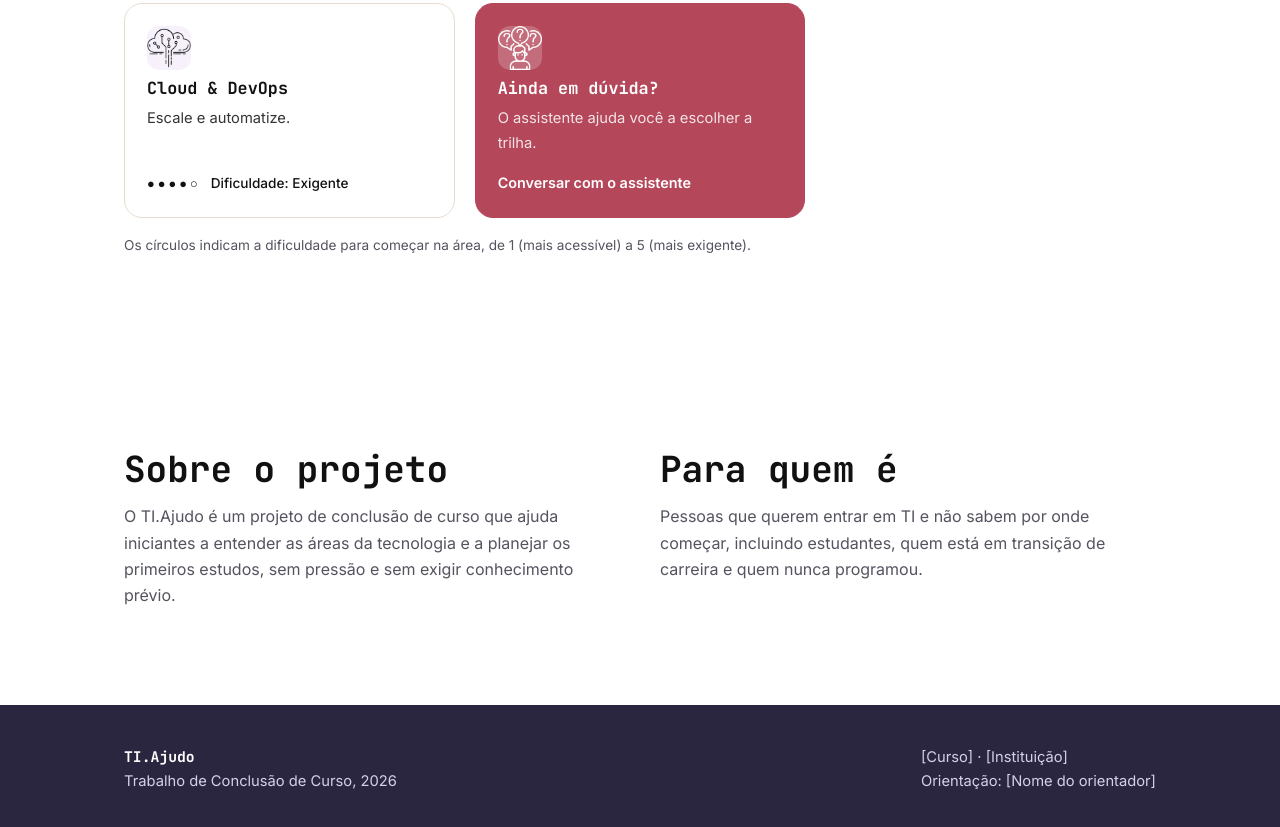
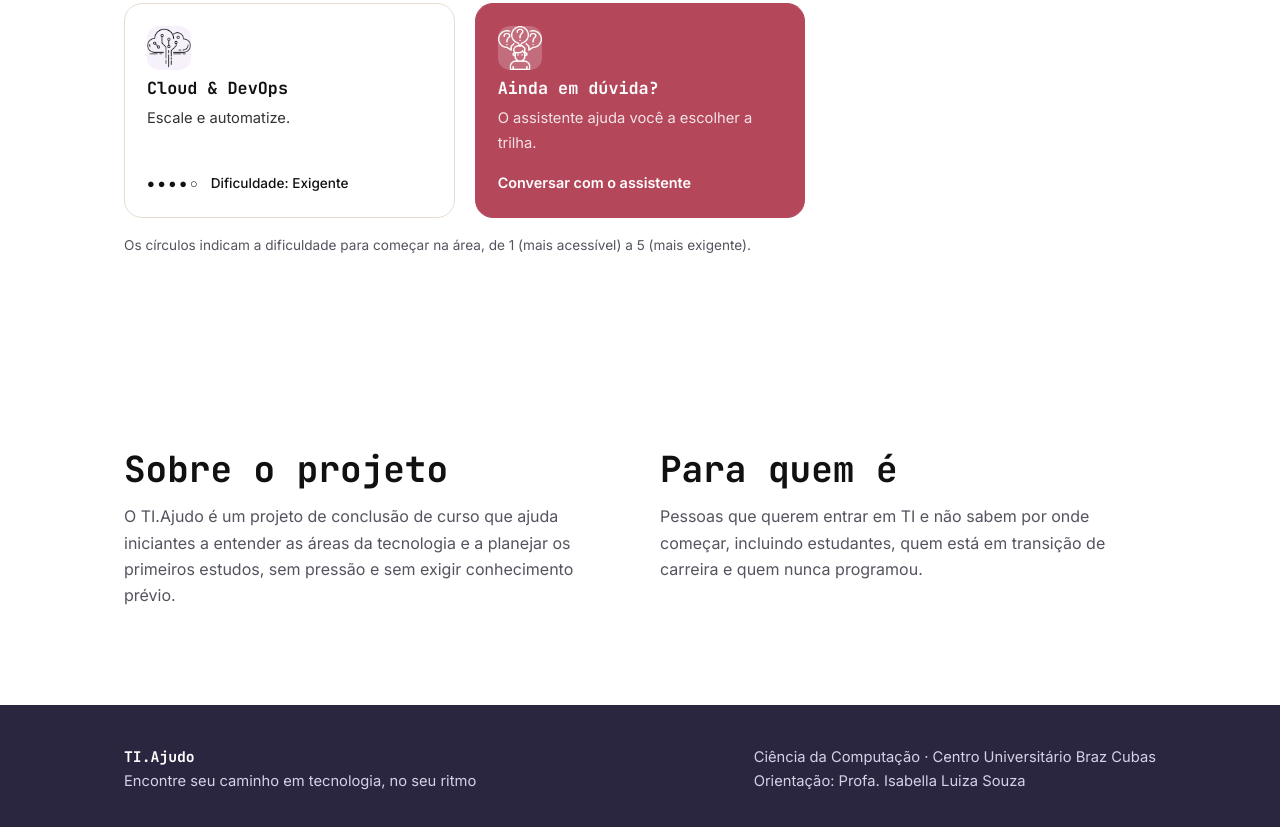
Before and after one commit to karenjustino/TI.Ajudo, a website built with Vite: page client/index.html in a window 1280 px wide. Shown: the part 1965-2792 px from the top of the page. Built offline with nearby package versions, Linux system fonts and the light colour scheme.

Commit message:
Atualiza README e interfaces do sistema

```diff
--- a/client/index.html
+++ b/client/index.html
@@ -190,8 +190,8 @@
 
   <footer class="site-footer">
     <div class="container site-footer__inner">
-      <div><strong class="site-footer__brand">TI.Ajudo</strong><br>Trabalho de Conclusão de Curso, 2026</div>
-      <div>[Curso] · [Instituição]<br>Orientação: [Nome do orientador]</div>
+      <div><strong class="site-footer__brand">TI.Ajudo</strong><br>Encontre seu caminho em tecnologia, no seu ritmo</div>
+      <div>Ciência da Computação · Centro Universitário Braz Cubas<br>Orientação: Profa. Isabella Luiza Souza </div>
     </div>
   </footer>
 
```
Also changed, not shown: client/assistente.html (+2 -2 lines), client/biblioteca.html (+2 -2 lines), client/faq.html (+2 -2 lines), client/meu-plano.html (+6 -1 lines), client/roadmap.html (+2 -2 lines), README.md, docs/screenshots/FAQ.png (added), docs/screenshots/Index1.png (added), docs/screenshots/Index2.png (added), docs/screenshots/assistente1.png (added), docs/screenshots/assistente2.png (added), docs/screenshots/biblioteca.png (added), docs/screenshots/meu-plano.png (added), docs/screenshots/roadmap1.png (added), 1 more files.
